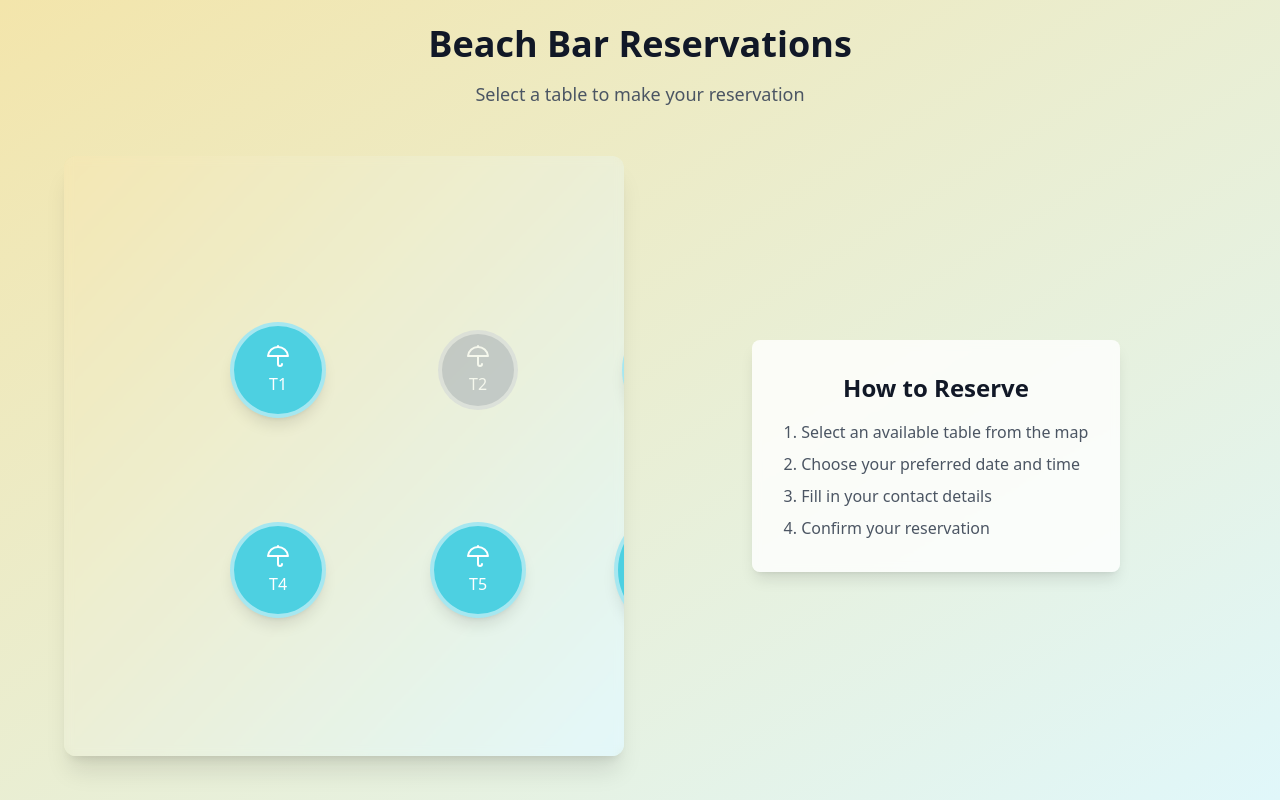
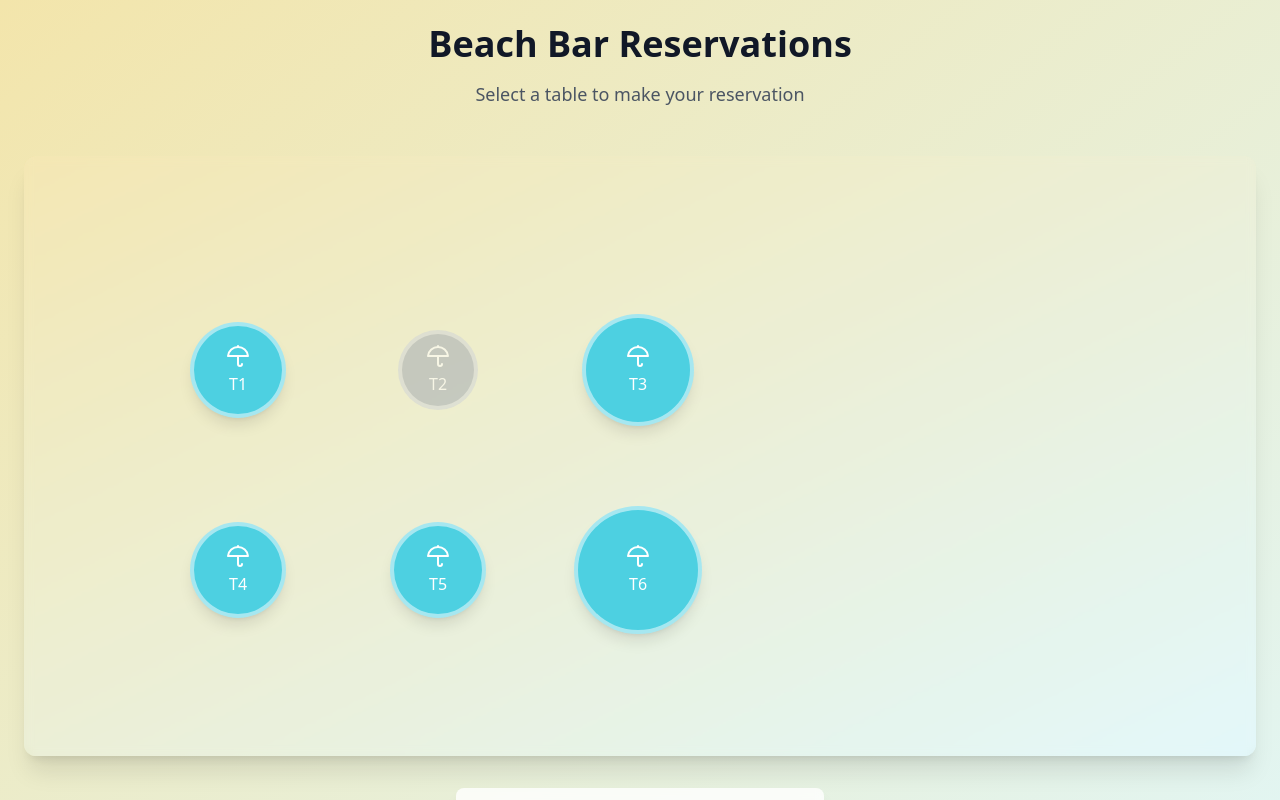
Before and after one commit to AlucardVergil/beachy-table-scheduler, a React (Vite) app: page / in a window 1280 px wide. Shown: the top 800 px of the page. Built offline with nearby package versions, Linux system fonts and the light colour scheme.

Commit message:
Refactor table map layout
Updated the layout of the table map and reservation form to place the form below the map instead of side-by-side.  The container for the table map has also been resized.

```diff
--- a/src/pages/Index.tsx
+++ b/src/pages/Index.tsx
@@ -21,7 +21,7 @@ const Index = () => {
 
   return (
     <div className="min-h-screen bg-gradient-to-br from-beach-sand to-beach-ocean-light p-6">
-      <div className="max-w-6xl mx-auto">
+      <div className="max-w-7xl mx-auto">
         <motion.div
           initial={{ opacity: 0, y: 20 }}
           animate={{ opacity: 1, y: 0 }}
@@ -31,10 +31,10 @@ const Index = () => {
           <p className="text-lg text-gray-600">Select a table to make your reservation</p>
         </motion.div>
 
-        <div className="grid md:grid-cols-2 gap-8">
+        <div className="space-y-8">
           <motion.div
-            initial={{ opacity: 0, x: -20 }}
-            animate={{ opacity: 1, x: 0 }}
+            initial={{ opacity: 0, y: -20 }}
+            animate={{ opacity: 1, y: 0 }}
             className="w-full"
           >
             <TableMap onSelectTable={setSelectedTable} />
@@ -44,10 +44,10 @@ const Index = () => {
             {selectedTable ? (
               <motion.div
                 key="form"
-                initial={{ opacity: 0, x: 20 }}
-                animate={{ opacity: 1, x: 0 }}
-                exit={{ opacity: 0, x: 20 }}
-                className="w-full"
+                initial={{ opacity: 0, y: 20 }}
+                animate={{ opacity: 1, y: 0 }}
+                exit={{ opacity: 0, y: 20 }}
+                className="w-full max-w-xl mx-auto"
               >
                 <ReservationForm
                   tableId={selectedTable.id}
@@ -60,9 +60,9 @@ const Index = () => {
                 initial={{ opacity: 0 }}
                 animate={{ opacity: 1 }}
                 exit={{ opacity: 0 }}
-                className="flex items-center justify-center h-full"
+                className="flex items-center justify-center"
               >
-                <div className="text-center p-8 bg-white/80 backdrop-blur-sm rounded-lg shadow-lg">
+                <div className="text-center p-8 bg-white/80 backdrop-blur-sm rounded-lg shadow-lg max-w-xl mx-auto">
                   <h2 className="text-2xl font-semibold text-gray-900 mb-4">How to Reserve</h2>
                   <ol className="text-left text-gray-600 space-y-2">
                     <li>1. Select an available table from the map</li>
```
